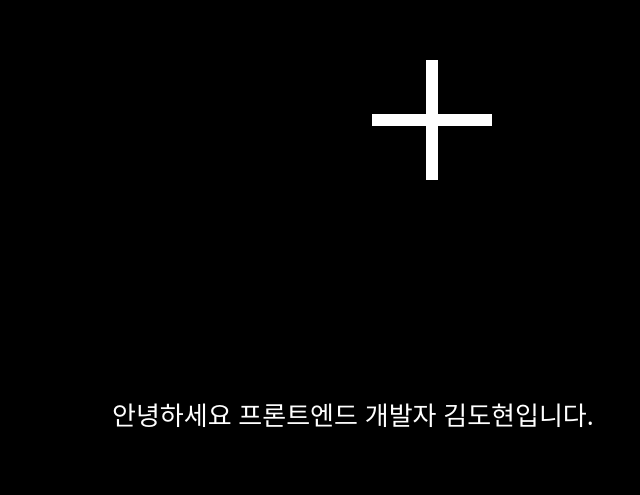
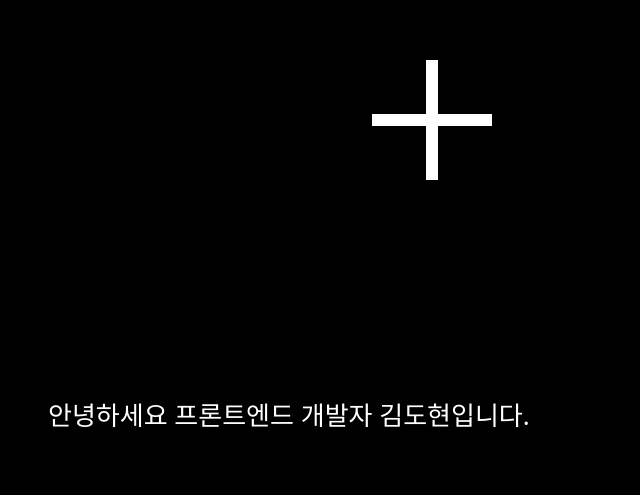
Before and after one commit to gganj123/Next-Portfolio, a Next.js app: page /about in a window 1280 px wide. Shown: the part 305-800 px from the top of the page, without its empty margins (16-656 px from the left). Built offline with nearby package versions, Linux system fonts and the light colour scheme.

Commit message:
fix : left 간격 수정

```diff
--- a/src/components/MindBending/MindBending.css
+++ b/src/components/MindBending/MindBending.css
@@ -19,7 +19,7 @@ h1 {
   letter-spacing: -4px;
 }
 .info p {
-  margin-left: 10%;
+  margin-left: 5%;
   font-size: 26px;
   font-weight: lighter;
 }
```
